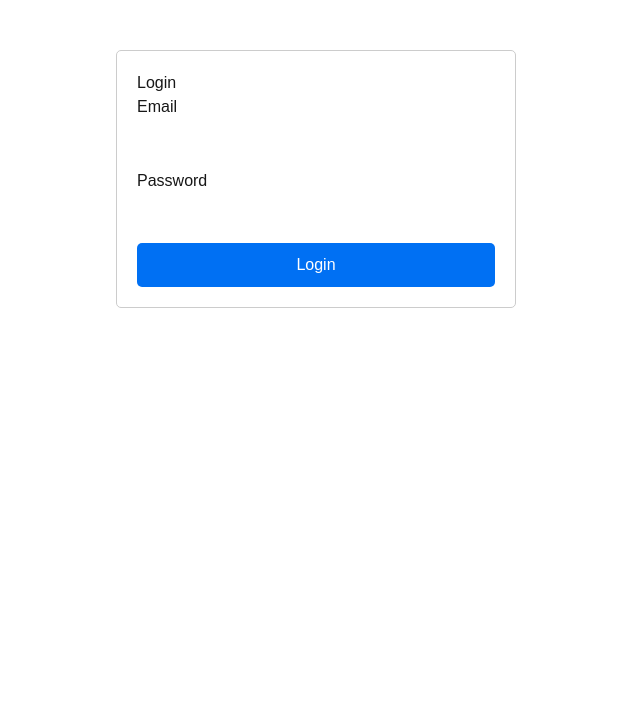
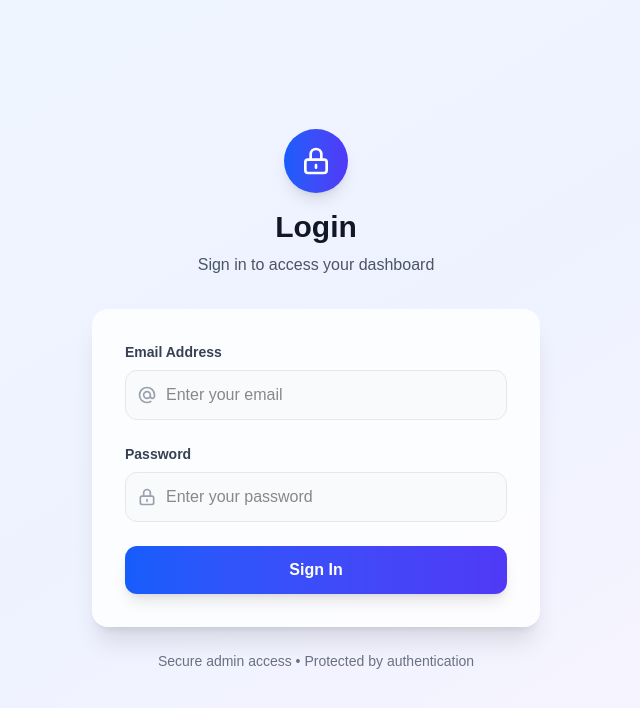
Before and after one commit to Saqibfaisal22/image-verification-process, a Next.js app: page /admin in a window 1280 px wide. Shown: the top 708 px of the page, without its empty margins (324-964 px from the left). Built offline with nearby package versions, Linux system fonts and the light colour scheme.

Commit message:
fix styling

```diff
--- a/src/app/admin/page.js
+++ b/src/app/admin/page.js
@@ -1,59 +1,140 @@
+"use client"
 
-'use client';
-
-import { useState } from 'react';
-import { signInWithEmailAndPassword } from 'firebase/auth';
-import { auth } from '../../firebase/config';
-import { useRouter } from 'next/navigation';
+import { useState } from "react"
+import { signInWithEmailAndPassword } from "firebase/auth"
+import { auth } from "../../firebase/config"
+import { useRouter } from "next/navigation"
 
 export default function AdminLogin() {
-  const [email, setEmail] = useState('');
-  const [password, setPassword] = useState('');
-  const [error, setError] = useState(null);
-  const router = useRouter();
+  const [email, setEmail] = useState("")
+  const [password, setPassword] = useState("")
+  const [error, setError] = useState(null)
+  const router = useRouter()
 
   const handleLogin = async (e) => {
-    e.preventDefault();
-    setError(null);
+    e.preventDefault()
+    setError(null)
     try {
-      await signInWithEmailAndPassword(auth, email, password);
-      router.push('/admin/dashboard');
+      await signInWithEmailAndPassword(auth, email, password)
+      router.push("/admin/dashboard")
     } catch (error) {
-      setError(error.message);
+      setError(error.message)
     }
-  };
+  }
 
   return (
-    <div style={{ maxWidth: '400px', margin: '50px auto', padding: '20px', border: '1px solid #ccc', borderRadius: '5px' }}>
-      <h1>Login</h1>
-      <form onSubmit={handleLogin}>
-        <div style={{ marginBottom: '10px' }}>
-          <label htmlFor="email">Email</label>
+    <div className="min-h-screen bg-gradient-to-br from-blue-50 via-indigo-50 to-purple-50 flex items-center justify-center p-4">
+      <div className="w-full max-w-md">
+        {/* Header Section */}
+        <div className="text-center mb-8">
+          <div className="inline-flex items-center justify-center w-16 h-16 bg-gradient-to-r from-blue-600 to-indigo-600 rounded-full mb-4 shadow-lg">
+            <svg className="w-8 h-8 text-white" fill="none" stroke="currentColor" viewBox="0 0 24 24">
+              <path
+                strokeLinecap="round"
+                strokeLinejoin="round"
+                strokeWidth={2}
+                d="M12 15v2m-6 4h12a2 2 0 002-2v-6a2 2 0 00-2-2H6a2 2 0 00-2 2v6a2 2 0 002 2zm10-10V7a4 4 0 00-8 0v4h8z"
+              />
+            </svg>
+          </div>
+          <h1 className="text-3xl font-bold text-gray-900 mb-2">Login</h1>
+          <p className="text-gray-600">Sign in to access your dashboard</p>
+        </div>
+
+        {/* Login Form Card */}
+        <div className="bg-white/80 backdrop-blur-sm rounded-2xl shadow-xl border border-white/20 p-8">
+          <form onSubmit={handleLogin} className="space-y-6">
+            {/* Email Field */}
+            <div>
+              <label htmlFor="email" className="block text-sm font-semibold text-gray-700 mb-2">
+                Email Address
+              </label>
+              <div className="relative">
+                <div className="absolute inset-y-0 left-0 pl-3 flex items-center pointer-events-none">
+                  <svg className="h-5 w-5 text-gray-400" fill="none" stroke="currentColor" viewBox="0 0 24 24">
+                    <path
+                      strokeLinecap="round"
+                      strokeLinejoin="round"
+                      strokeWidth={2}
+                      d="M16 12a4 4 0 10-8 0 4 4 0 008 0zm0 0v1.5a2.5 2.5 0 005 0V12a9 9 0 10-9 9m4.5-1.206a8.959 8.959 0 01-4.5 1.207"
+                    />
+                  </svg>
+                </div>
                 <input
                   type="email"
                   id="email"
                   value={email}
                   onChange={(e) => setEmail(e.target.value)}
                   required
-            style={{ width: '100%', padding: '8px', boxSizing: 'border-box' }}
+                  className="w-full pl-10 pr-4 py-3 border border-gray-200 rounded-xl focus:ring-2 focus:ring-blue-500 focus:border-transparent transition-all duration-200 bg-gray-50 focus:bg-white"
+                  placeholder="Enter your email"
                 />
               </div>
-        <div style={{ marginBottom: '10px' }}>
-          <label htmlFor="password">Password</label>
+            </div>
+
+            {/* Password Field */}
+            <div>
+              <label htmlFor="password" className="block text-sm font-semibold text-gray-700 mb-2">
+                Password
+              </label>
+              <div className="relative">
+                <div className="absolute inset-y-0 left-0 pl-3 flex items-center pointer-events-none">
+                  <svg className="h-5 w-5 text-gray-400" fill="none" stroke="currentColor" viewBox="0 0 24 24">
+                    <path
+                      strokeLinecap="round"
+                      strokeLinejoin="round"
+                      strokeWidth={2}
+                      d="M12 15v2m-6 4h12a2 2 0 002-2v-6a2 2 0 00-2-2H6a2 2 0 00-2 2v6a2 2 0 002 2zm10-10V7a4 4 0 00-8 0v4h8z"
+                    />
+                  </svg>
+                </div>
                 <input
                   type="password"
                   id="password"
                   value={password}
                   onChange={(e) => setPassword(e.target.value)}
                   required
-            style={{ width: '100%', padding: '8px', boxSizing: 'border-box' }}
+                  className="w-full pl-10 pr-4 py-3 border border-gray-200 rounded-xl focus:ring-2 focus:ring-blue-500 focus:border-transparent transition-all duration-200 bg-gray-50 focus:bg-white"
+                  placeholder="Enter your password"
                 />
               </div>
-        {error && <p style={{ color: 'red' }}>{error}</p>}
-        <button type="submit" style={{ width: '100%', padding: '10px', backgroundColor: '#0070f3', color: 'white', border: 'none', borderRadius: '5px' }}>
-          Login
+            </div>
+
+            {/* Error Message */}
+            {error && (
+              <div className="bg-red-50 border border-red-200 rounded-xl p-4 flex items-center space-x-3">
+                <svg
+                  className="h-5 w-5 text-red-500 flex-shrink-0"
+                  fill="none"
+                  stroke="currentColor"
+                  viewBox="0 0 24 24"
+                >
+                  <path
+                    strokeLinecap="round"
+                    strokeLinejoin="round"
+                    strokeWidth={2}
+                    d="M12 8v4m0 4h.01M21 12a9 9 0 11-18 0 9 9 0 0118 0z"
+                  />
+                </svg>
+                <p className="text-red-700 text-sm font-medium">{error}</p>
+              </div>
+            )}
+
+            {/* Submit Button */}
+            <button
+              type="submit"
+              className="w-full bg-gradient-to-r from-blue-600 to-indigo-600 hover:from-blue-700 hover:to-indigo-700 text-white font-semibold py-3 px-4 rounded-xl transition-all duration-200 transform hover:scale-[1.02] focus:ring-2 focus:ring-blue-500 focus:ring-offset-2 shadow-lg hover:shadow-xl"
+            >
+              Sign In
             </button>
           </form>
         </div>
-  );
+
+        {/* Footer */}
+        <div className="text-center mt-6">
+          <p className="text-sm text-gray-500">Secure admin access • Protected by authentication</p>
+        </div>
+      </div>
+    </div>
+  )
 }
--- a/src/components/GenerateLinkModal.js
+++ b/src/components/GenerateLinkModal.js
@@ -35,7 +35,7 @@ export default function GenerateLinkModal({ isOpen, onClose, onSubmit }) {
           </div>
         </div>
 
-        <div className="p-6">
+        <div className="p-6 h-[80vh] overflow-y-auto">
           <form onSubmit={handleSubmit} className="space-y-5">
             <div className="space-y-2">
               <label className="block text-sm font-medium text-gray-700">Full Name</label>
```
Lines whose indentation alone changed are shown as unchanged.
